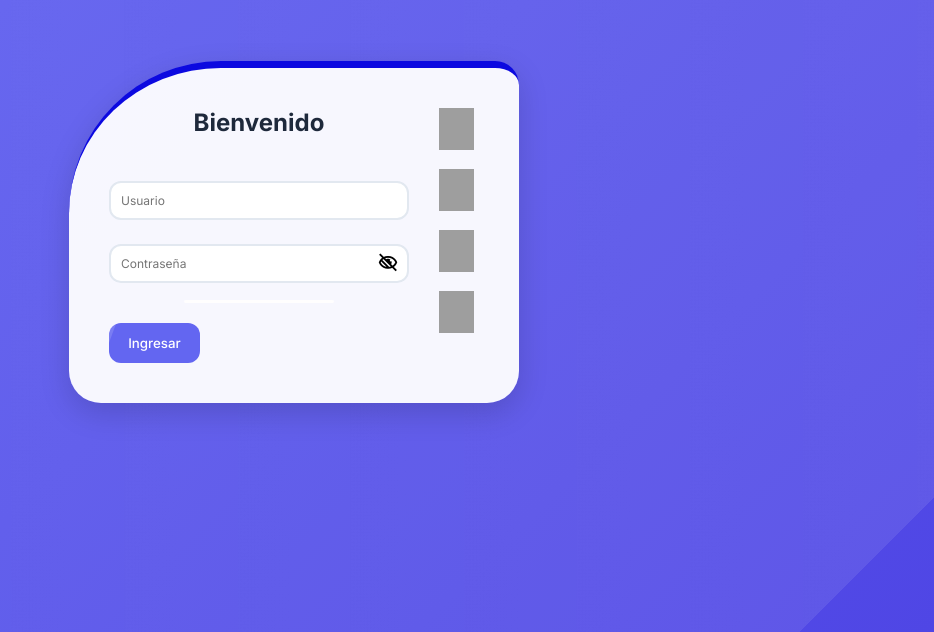
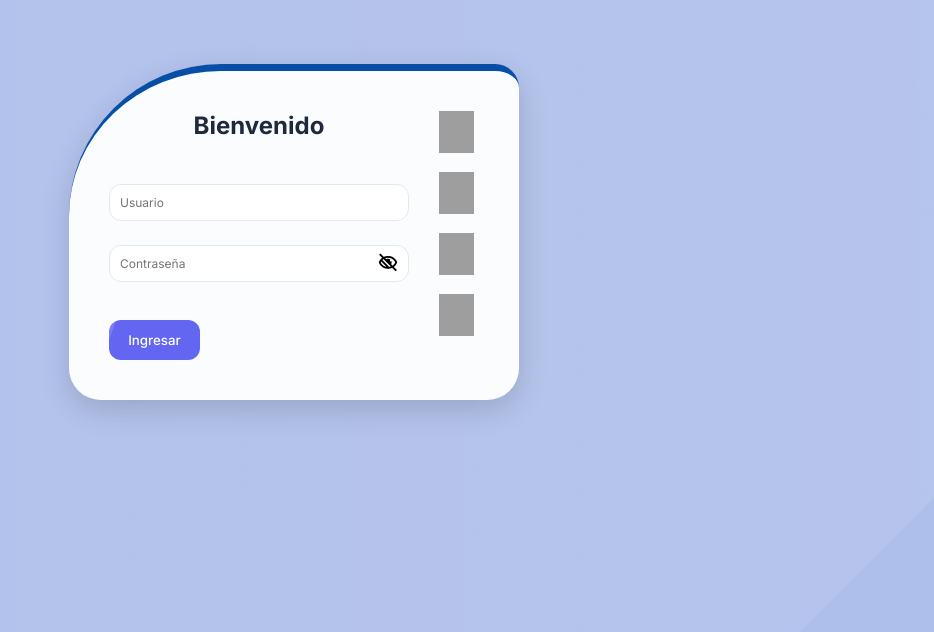
Before and after one commit to efrainchirinina123/DID-DID, a plain HTML site: page index.html in a window 1280 px wide. Shown: the part 168-800 px from the top of the page, without its empty margins (346-1280 px from the left). Drawn offline with nearby package versions, Linux system fonts and the light colour scheme; grey boxes are pictures that could not be loaded.

Commit message:
Update estilo.css
estilo mejorado

```diff
--- a/estilo.css
+++ b/estilo.css
@@ -1,4 +1,3 @@
-
         :root {
             --primary: #6366f1;
             --secondary: #4f46e5;
@@ -21,13 +20,12 @@
         body {
             background: var(--light);
         }
-
         /* Login Estilizado */
         .auth-container {
             height: 100vh;
             display: grid;
             place-items: center;
-            background: var(--gradient);
+            background:#afbfeb;
             position: relative;
             overflow: hidden;
         }
@@ -59,7 +57,7 @@
             transition: transform 0.3s ease;
 
             /* Agregar borde solo en la parte superior */
-            border-top: 7px solid #0c09e0; /* Puedes cambiar el color y el grosor */
+            border-top: 7px solid #074ea7; /* Puedes cambiar el color y el grosor */
 
             /* Animación de entrada desde los lados */
             animation: slide-in 9.8s ease-out;
@@ -84,7 +82,7 @@
         .form-input {
             width: 100%;
             padding: 10px;
-            border: 2px solid #e2e8f0;
+            border: 1px solid #e2e8f0;
             border-radius: 0.75rem;
             margin: 0.75rem 0;
             font-size: 12px;
@@ -225,7 +223,6 @@
             color: white;
         }
 
-
         /* Vista de Módulos */
         .modules-view {
             display: none;
@@ -280,7 +277,6 @@
             animation: fadeIn 0.5s ease-out;
         }
 
-
         .form-group {
             position: relative;
             display: flex;
@@ -312,9 +308,8 @@
         }
 
         .progress-bar {
-            height: 3px; /* Más delgada */
+            height: 1px; /* Más delgada */
             width: 50%;
-            background-color: rgb(255, 254, 254);
             transition: width 0.6s ease-in-out, background-color 0.6s ease-in-out;
             border-radius: 2px;
             max-width: 80%; /* Centrando la barra */
```
